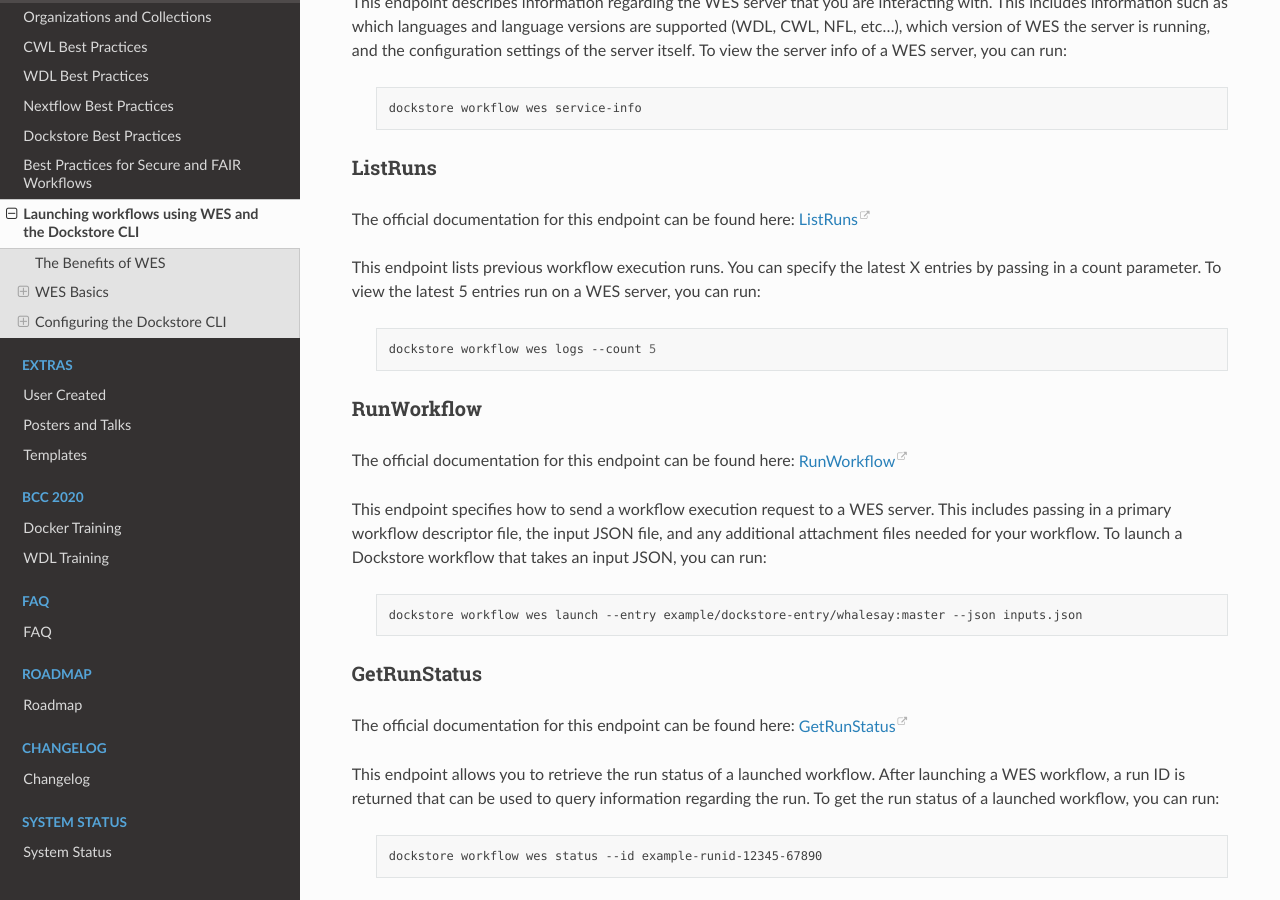
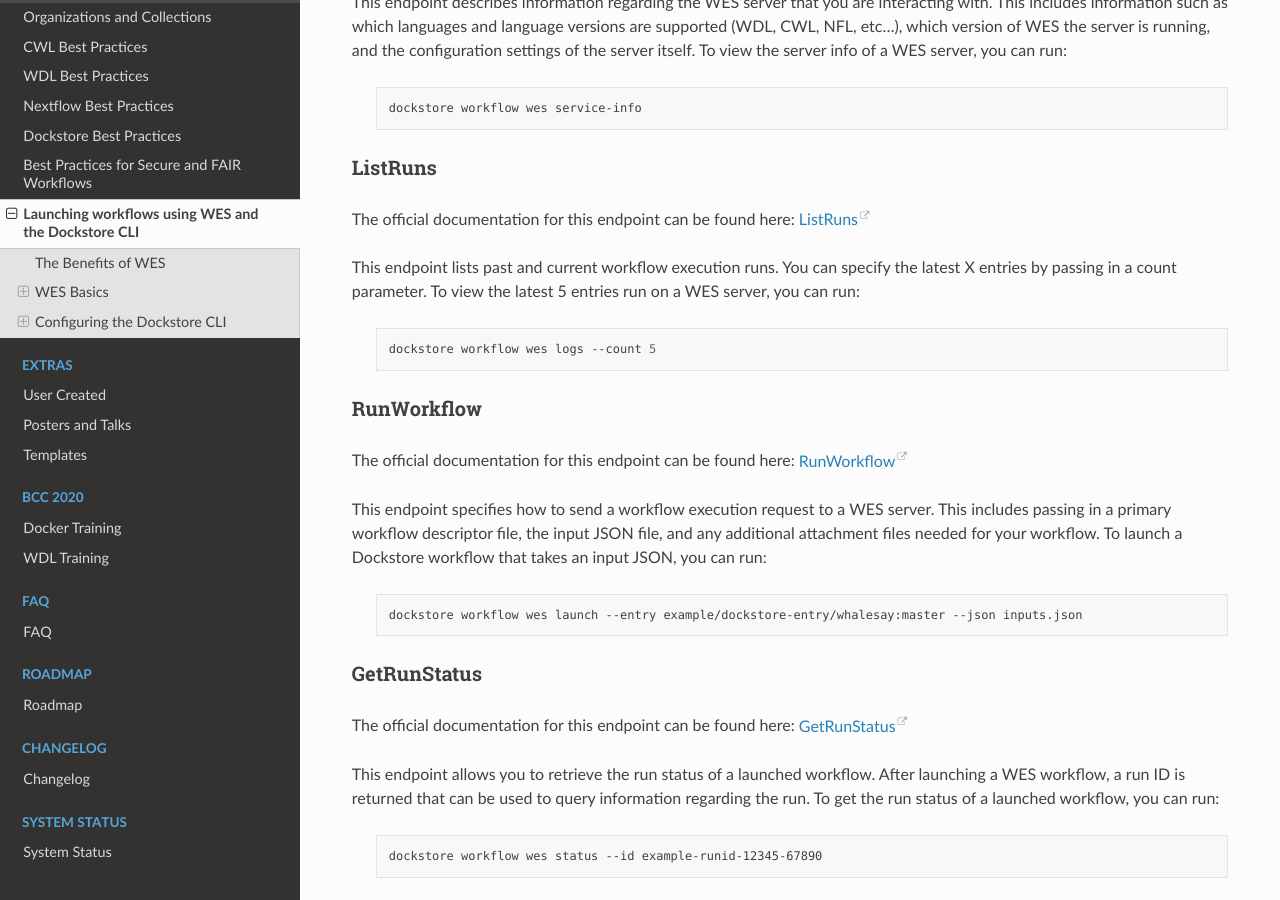
Before and after one commit to dockstore/dockstore-documentation, a Sphinx documentation site: the page built from docs/advanced-topics/wes/cli-wes-tutorial.rst, in a window 1280 px wide and 900 px high, scrolled down 862 px. Built offline with Sphinx 7.4.7 and the Read the Docs theme 2.0.0, drawn with Linux system fonts in a browser that asks for light colours.

Commit message:
past and current

```diff
--- a/docs/advanced-topics/wes/cli-wes-tutorial.rst
+++ b/docs/advanced-topics/wes/cli-wes-tutorial.rst
@@ -42,7 +42,7 @@
 ^^^^^^^^^^^^^^^^^^^^^^^^
 The official documentation for this endpoint can be found here: `ListRuns <https://ga4gh.github.io/workflow-execution-service-schemas/docs/#operation/ListRuns>`_
 
-This endpoint lists previous workflow execution runs. You can specify the latest X entries by passing in a count parameter.
+This endpoint lists past and current workflow execution runs. You can specify the latest X entries by passing in a count parameter.
 To view the latest 5 entries run on a WES server, you can run:
 
    .. code:: bash
```
